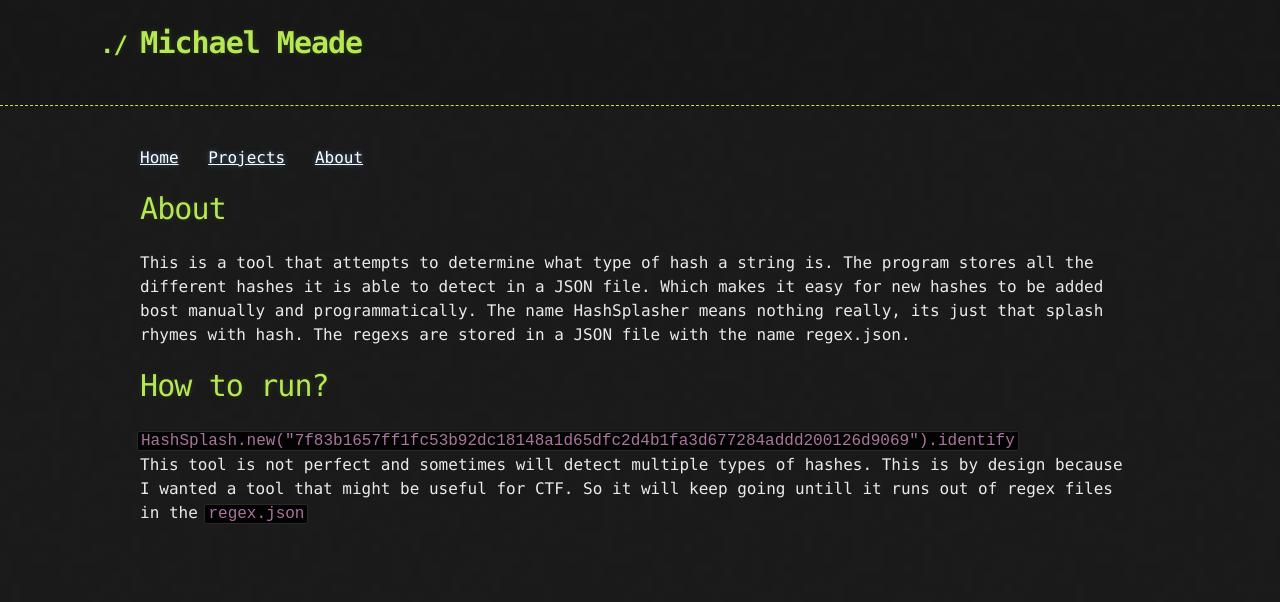
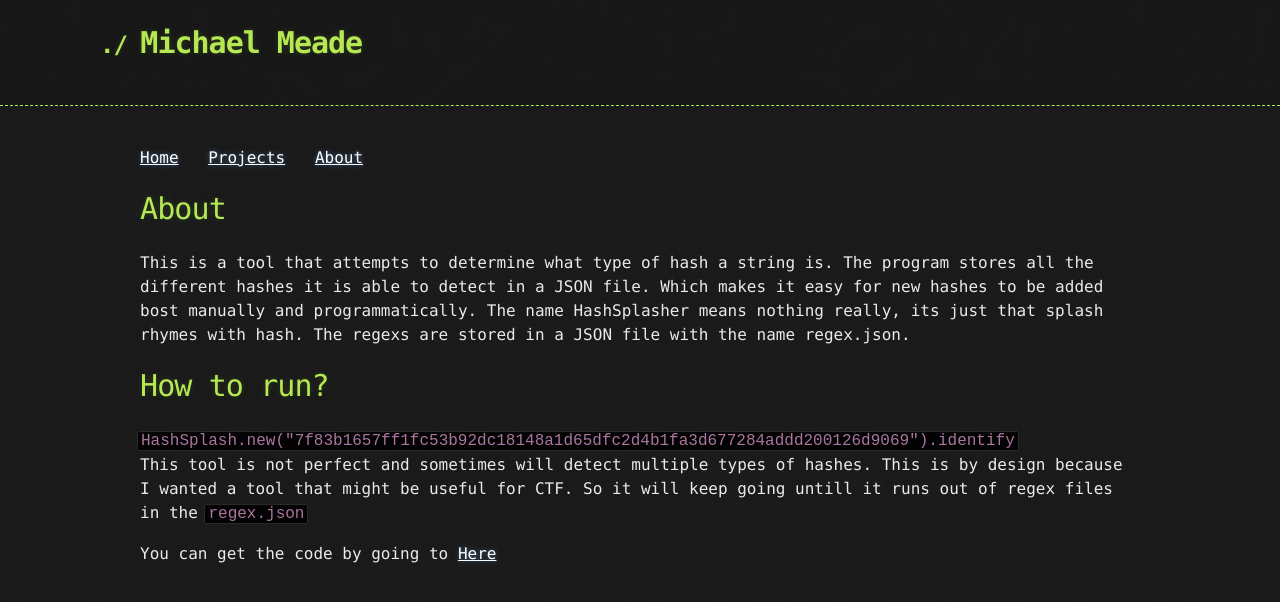
Before and after one commit to Michael-Meade/MinerFind, a Jekyll site: the page built from Projects/TheHashSplasher.md, in a window 1280 px wide. Shown: the top 602 px of the page. Built offline with Jekyll 4.4.1, drawn with Linux system fonts in a browser that asks for light colours; our own code applies the rules of GitHub Pages for plain Markdown files; the repository's description, which GitHub fills in, is left out.

Commit message:
Update TheHashSplasher.md

````diff
--- a/Projects/TheHashSplasher.md
+++ b/Projects/TheHashSplasher.md
@@ -9,3 +9,6 @@ with the name regex.json.
 ```HashSplash.new("7f83b1657ff1fc53b92dc18148a1d65dfc2d4b1fa3d677284addd200126d9069").identify```<br>
 This tool is not perfect and sometimes will detect multiple types of hashes. This is by design because I wanted a tool that might be useful for CTF. So it will keep going
 untill it runs out of regex files in the `regex.json`
+
+
+You can get the code by going to <a href="https://github.com/Michael-Meade/HashSplash">Here</a>
````
